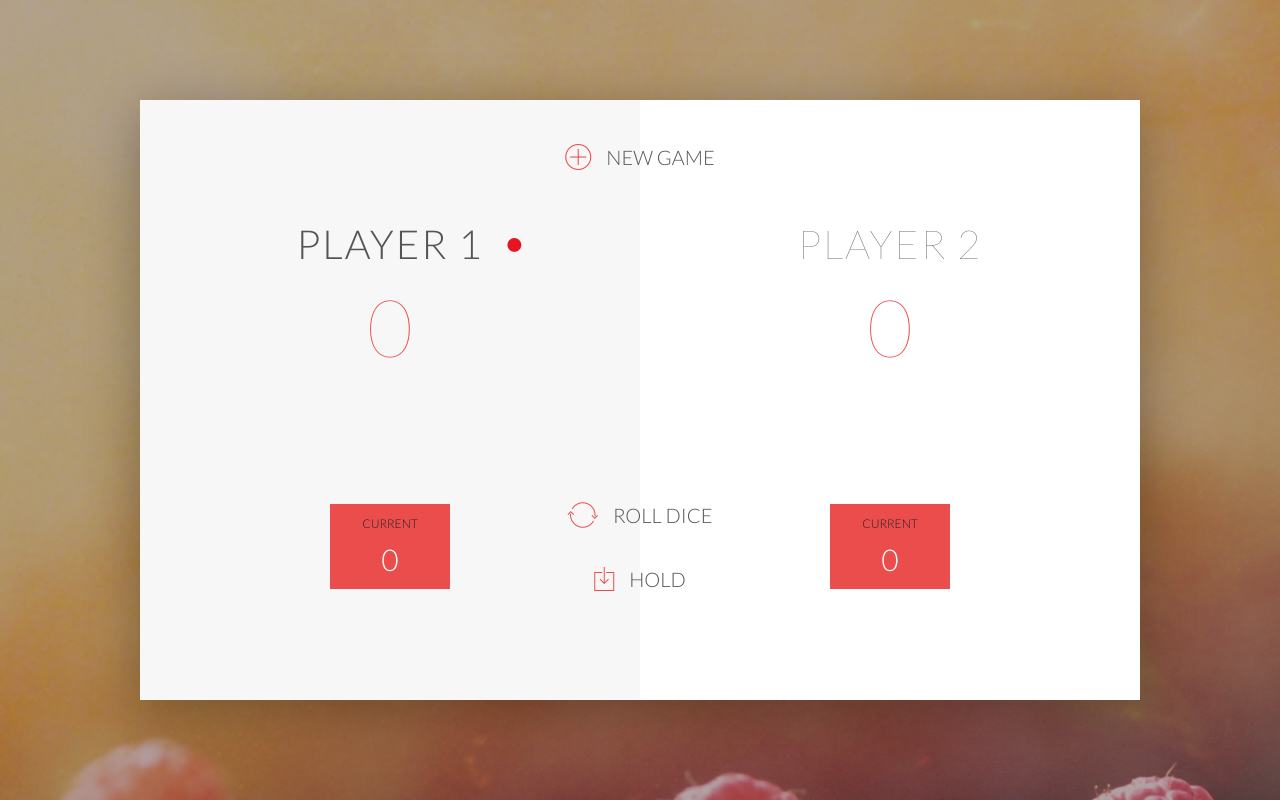
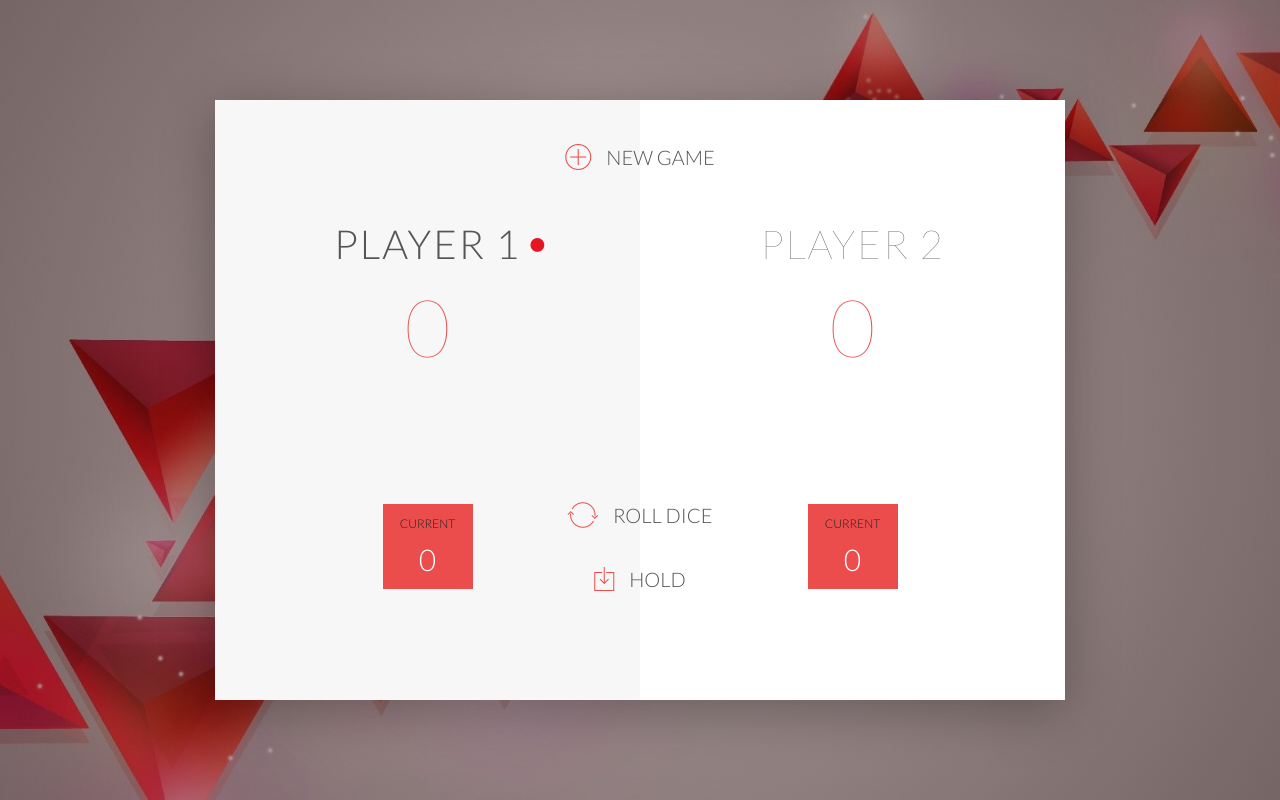
Before and after one commit to JordanHoover57/diceGame, a PHP site: page /index.html in a window 1280 px wide. Run offline with PHP 8.4, Linux system fonts and the light colour scheme.

Commit message:
updates background

```diff
--- a/index.html
+++ b/index.html
@@ -6,7 +6,7 @@
         <link href="http://code.ionicframework.com/ionicons/2.0.1/css/ionicons.min.css" rel="stylesheet" type="text/css">
         <link type="text/css" rel="stylesheet" href="style.css">
 
-        <title>Pig Game</title>
+        <title>VideoGameDiceGame</title>
     </head>
 
     <body>
--- a/style.css
+++ b/style.css
@@ -16,7 +16,7 @@
 }
 
 body {
-    background-image: linear-gradient(rgba(62, 20, 20, 0.4), rgba(62, 20, 20, 0.4)), url(back.jpg);
+    background-image: linear-gradient(rgba(62, 20, 20, 0.4), rgba(62, 20, 20, 0.4)), url(HL_wallpaper.jpg);
     background-size: cover;
     background-position: center;
     font-family: Lato;
@@ -27,7 +27,7 @@ body {
 }
 
 .wrapper {
-    width: 1000px;
+    width: 850px;
     position: absolute;
     top: 50%;
     left: 50%;
@@ -79,7 +79,7 @@ body {
     position: absolute;
     color: rgb(230, 21, 31);
     top: -7px;
-    right: 10px;
+    right: -13px;
 
 }
 
```
Also changed, not shown: HL_wallpaper.jpg (added).
